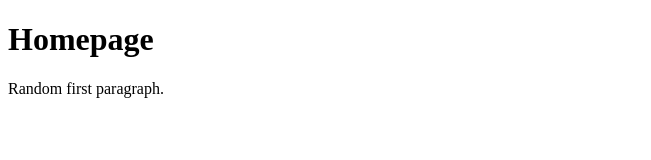
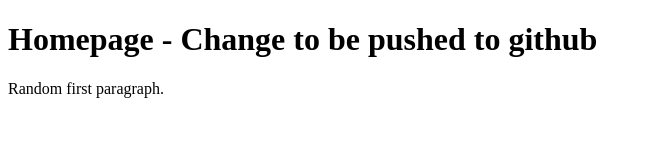
Before and after one commit to thatrosen/git-demo, a plain HTML site: page web/index.html in a window 1280 px wide. Shown: the whole page, without its empty margins (0-651 px from the left). Drawn offline with Linux system fonts and the light colour scheme.

Commit message:
Updating index page on Github

```diff
--- a/web/index.html
+++ b/web/index.html
@@ -2,7 +2,7 @@
 <html>
 <body>
 
-<h1>Homepage</h1>
+<h1>Homepage - Change to be pushed to github</h1>
 <p>Random first paragraph.</p>
 
 </body>
```
